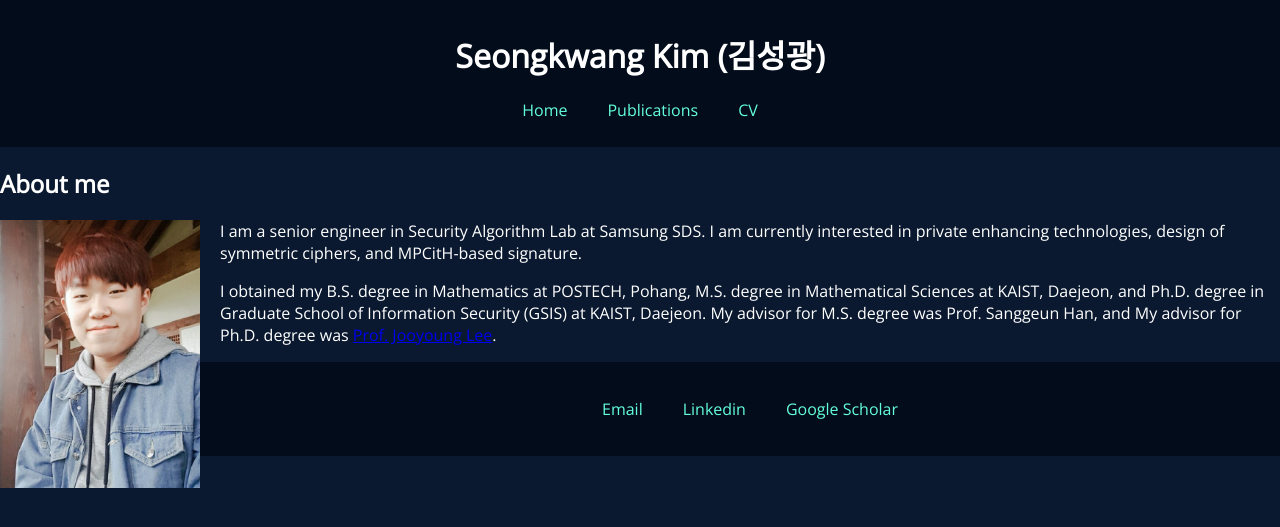
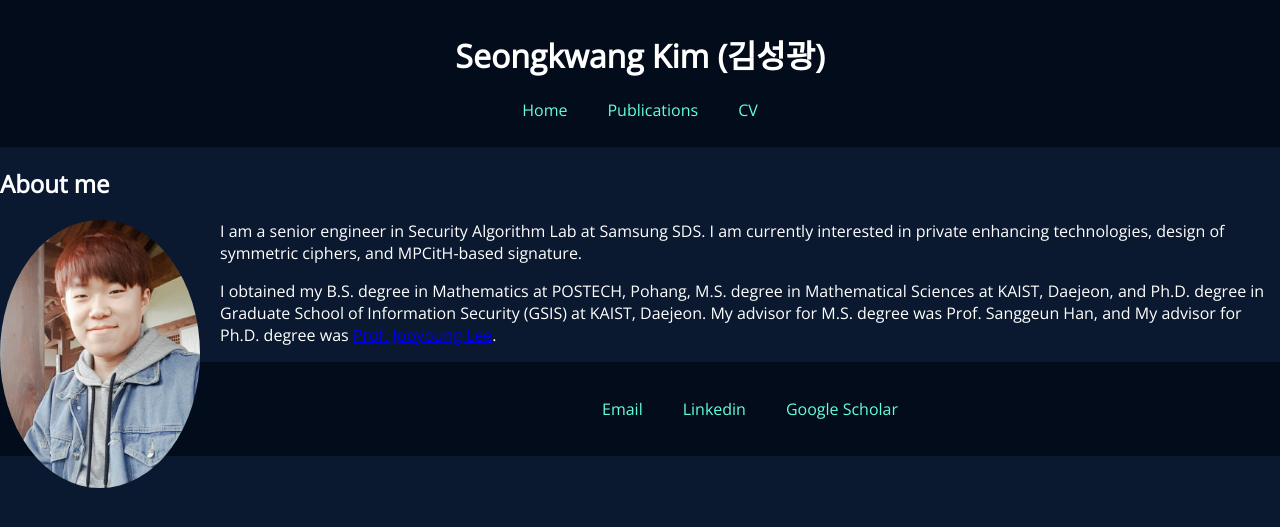
Before and after one commit to sgk1m/sgk1m.github.io, a Jekyll site: the page built from index.html, in a window 1280 px wide. Shown: the top 527 px of the page. Built offline with Jekyll 4.4.1, drawn with Linux system fonts in a browser that asks for light colours.

Commit message:
Update index.html

```diff
--- a/index.html
+++ b/index.html
@@ -3,11 +3,8 @@ layout: default
 title: Seongkwang Kim
 ---
 <div class="blurb">
-	<h2>About me</h2>
-	<img src="/myphoto.jpg" width="200" align="left" style="margin-right: 20px;">
-	<p>I am a senior engineer in Security Algorithm Lab at Samsung SDS.
-		I am currently interested in private enhancing technologies, design of symmetric ciphers, and MPCitH-based signature.
-	<p>I obtained my B.S. degree in Mathematics at POSTECH, Pohang, M.S. degree in Mathematical Sciences at KAIST, Daejeon, and Ph.D. degree in Graduate School of Information Security (GSIS) at KAIST, Daejeon.
-		My advisor for M.S. degree was Prof. Sanggeun Han, and My advisor for Ph.D. degree was <a href="https://sites.google.com/view/cryptlab">Prof. Jooyoung Lee</a>.
-	</p>
-</div><!-- /.blurb -->
+    <h2>About me</h2>
+    <img src="/myphoto.jpg" width="200" class="profile-image">
+    <p>I am a senior engineer in Security Algorithm Lab at Samsung SDS. I am currently interested in private enhancing technologies, design of symmetric ciphers, and MPCitH-based signature.</p>
+    <p>I obtained my B.S. degree in Mathematics at POSTECH, Pohang, M.S. degree in Mathematical Sciences at KAIST, Daejeon, and Ph.D. degree in Graduate School of Information Security (GSIS) at KAIST, Daejeon. My advisor for M.S. degree was Prof. Sanggeun Han, and My advisor for Ph.D. degree was <a href="https://sites.google.com/view/cryptlab">Prof. Jooyoung Lee</a>.</p>
+</div>
```
